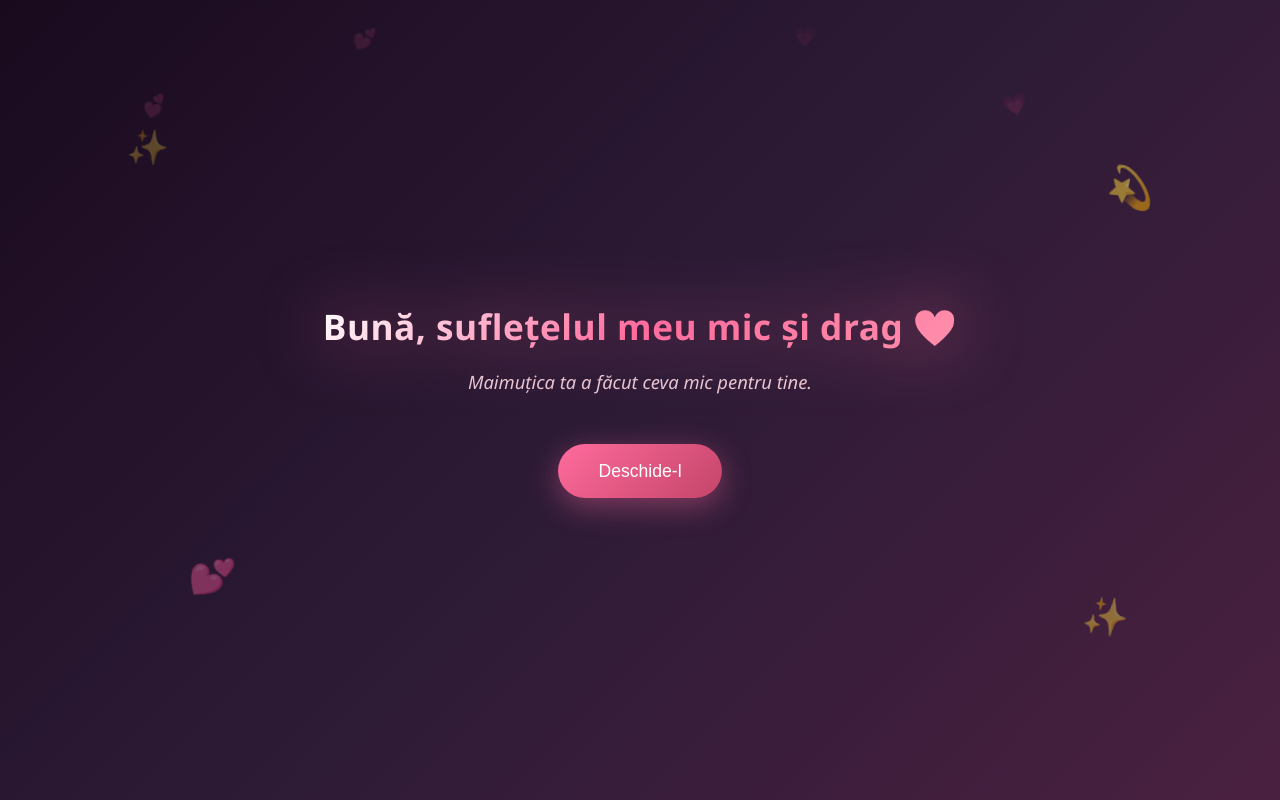
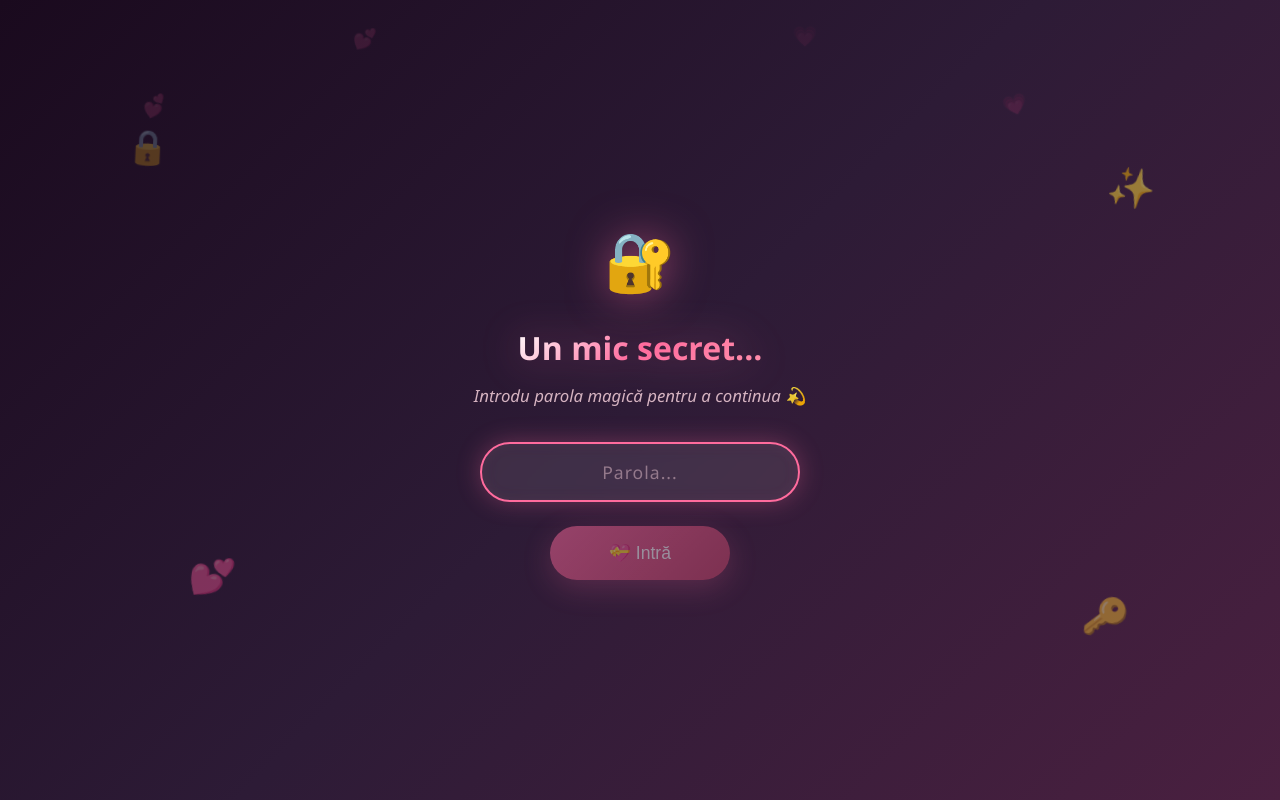
Before and after one commit to CatalinGiga/Surpriza, a React (Vite) app: page / in a window 1280 px wide. Built offline with nearby package versions, Linux system fonts and the light colour scheme.

Commit message:
password fix

```diff
--- a/src/App.jsx
+++ b/src/App.jsx
@@ -1,4 +1,5 @@
 import React, { useState, useRef, useEffect } from 'react';
+import PasswordScreen from './components/PasswordScreen';
 import MusicPlayer from './components/MusicPlayer';
 import CoverScreen from './components/CoverScreen';
 import MemoryScreen from './components/MemoryScreen';
@@ -8,7 +9,7 @@ import YesScreen from './components/YesScreen';
 import SecretScreen from './components/SecretScreen';
 
 function App() {
-  const [currentScreen, setCurrentScreen] = useState('cover');
+  const [currentScreen, setCurrentScreen] = useState('password');
   const [musicStarted, setMusicStarted] = useState(false);
   const audioRef = useRef(null);
 
@@ -40,6 +41,8 @@ function App() {
 
   const renderScreen = () => {
     switch (currentScreen) {
+      case 'password':
+        return <PasswordScreen onSuccess={() => setCurrentScreen('cover')} />;
       case 'cover':
         return <CoverScreen onNext={handleStart} />;
       case 'memory':
--- /dev/null
+++ b/src/components/PasswordScreen.jsx
@@ -0,0 +1,102 @@
+import React, { useState, useRef, useEffect } from 'react';
+
+const HASH = 'f22fb30d6f0bb548d252eafb6aab91001007487686c29a99ed95cfc0b6156542';
+
+async function sha256(message) {
+    const encoder = new TextEncoder();
+    const data = encoder.encode(message);
+    const hashBuffer = await crypto.subtle.digest('SHA-256', data);
+    const hashArray = Array.from(new Uint8Array(hashBuffer));
+    return hashArray.map(b => b.toString(16).padStart(2, '0')).join('');
+}
+
+const PasswordScreen = ({ onSuccess }) => {
+    const [password, setPassword] = useState('');
+    const [error, setError] = useState(false);
+    const [checking, setChecking] = useState(false);
+    const inputRef = useRef(null);
+
+    useEffect(() => {
+        // Check if already authenticated this session
+        if (sessionStorage.getItem('surpriza_auth') === 'true') {
+            onSuccess();
+        }
+        // Focus input on mount
+        if (inputRef.current) {
+            inputRef.current.focus();
+        }
+    }, [onSuccess]);
+
+    const handleSubmit = async (e) => {
+        e.preventDefault();
+        if (checking) return;
+
+        setChecking(true);
+        setError(false);
+
+        const hash = await sha256(password.toLowerCase().trim());
+
+        if (hash === HASH) {
+            sessionStorage.setItem('surpriza_auth', 'true');
+            onSuccess();
+        } else {
+            setError(true);
+            setPassword('');
+            setChecking(false);
+            if (inputRef.current) {
+                inputRef.current.focus();
+            }
+        }
+    };
+
+    return (
+        <section id="password-screen" className="screen active" role="main">
+            <span className="cover-decoration top-left">🔒</span>
+            <span className="cover-decoration top-right">✨</span>
+            <span className="cover-decoration bottom-left">💕</span>
+            <span className="cover-decoration bottom-right">🔑</span>
+
+            <div className="password-container">
+                <div className="password-lock-icon">🔐</div>
+                <h1 className="password-title">Un mic secret...</h1>
+                <p className="password-subtitle">
+                    Introdu parola magică pentru a continua 💫
+                </p>
+
+                <form onSubmit={handleSubmit} className="password-form">
+                    <div className={`password-input-wrapper ${error ? 'shake' : ''}`}>
+                        <input
+                            ref={inputRef}
+                            type="password"
+                            className={`password-input ${error ? 'error' : ''}`}
+                            placeholder="Parola..."
+                            value={password}
+                            onChange={(e) => {
+                                setPassword(e.target.value);
+                                setError(false);
+                            }}
+                            autoComplete="off"
+                            aria-label="Enter password"
+                        />
+                    </div>
+
+                    {error && (
+                        <p className="password-error">
+                            Hmm, nu e parola corectă... Încearcă din nou 💭
+                        </p>
+                    )}
+
+                    <button
+                        type="submit"
+                        className="btn password-btn"
+                        disabled={!password.trim() || checking}
+                    >
+                        {checking ? '✨ Se verifică...' : '💝 Intră'}
+                    </button>
+                </form>
+            </div>
+        </section>
+    );
+};
+
+export default PasswordScreen;
--- a/src/index.css
+++ b/src/index.css
@@ -885,4 +885,153 @@ body {
   .valentine-question {
       font-size: 1.5rem;
   }
+
+  .password-title {
+      font-size: 1.6rem;
+  }
+
+  .password-input {
+      font-size: 1rem;
+      padding: 0.9rem 1.2rem;
+  }
 }
+
+/* ======================== */
+/* Password Screen          */
+/* ======================== */
+
+#password-screen {
+    text-align: center;
+}
+
+.password-container {
+    display: flex;
+    flex-direction: column;
+    align-items: center;
+    gap: 0.5rem;
+    max-width: 400px;
+    width: 100%;
+}
+
+.password-lock-icon {
+    font-size: 3.5rem;
+    margin-bottom: 0.5rem;
+    animation: lockBounce 2s ease-in-out infinite;
+    filter: drop-shadow(0 0 20px rgba(255, 107, 157, 0.5));
+}
+
+@keyframes lockBounce {
+    0%, 100% {
+        transform: translateY(0) scale(1);
+    }
+    50% {
+        transform: translateY(-8px) scale(1.05);
+    }
+}
+
+.password-title {
+    font-size: 2rem;
+    font-weight: 700;
+    background: linear-gradient(135deg, #fff 0%, #ff6b9d 50%, #ff8fab 100%);
+    -webkit-background-clip: text;
+    -webkit-text-fill-color: transparent;
+    background-clip: text;
+    filter: drop-shadow(0 0 20px rgba(255, 107, 157, 0.4));
+    margin-bottom: 0.3rem;
+    line-height: 1.4;
+}
+
+.password-subtitle {
+    font-size: 1.05rem;
+    color: var(--text-soft);
+    font-weight: 300;
+    font-style: italic;
+    margin-bottom: 1.5rem;
+    opacity: 0.9;
+}
+
+.password-form {
+    display: flex;
+    flex-direction: column;
+    align-items: center;
+    gap: 1rem;
+    width: 100%;
+}
+
+.password-input-wrapper {
+    width: 100%;
+    max-width: 320px;
+}
+
+.password-input {
+    width: 100%;
+    padding: 1rem 1.5rem;
+    font-size: 1.1rem;
+    border: 2px solid rgba(255, 107, 157, 0.3);
+    border-radius: 50px;
+    background: rgba(255, 255, 255, 0.06);
+    color: var(--text-light);
+    text-align: center;
+    outline: none;
+    transition: border-color 0.3s ease, box-shadow 0.3s ease, background 0.3s ease;
+    backdrop-filter: blur(8px);
+    -webkit-backdrop-filter: blur(8px);
+    font-family: inherit;
+    letter-spacing: 2px;
+}
+
+.password-input::placeholder {
+    color: rgba(232, 196, 208, 0.5);
+    letter-spacing: 1px;
+}
+
+.password-input:focus {
+    border-color: var(--accent-pink);
+    box-shadow: 0 0 25px rgba(255, 107, 157, 0.3), inset 0 0 15px rgba(255, 107, 157, 0.05);
+    background: rgba(255, 255, 255, 0.09);
+}
+
+.password-input.error {
+    border-color: #ff4757;
+    box-shadow: 0 0 20px rgba(255, 71, 87, 0.3);
+}
+
+.password-error {
+    color: #ff6b81;
+    font-size: 0.9rem;
+    font-style: italic;
+    animation: errorFadeIn 0.4s ease-out;
+}
+
+@keyframes errorFadeIn {
+    0% {
+        opacity: 0;
+        transform: translateY(-5px);
+    }
+    100% {
+        opacity: 1;
+        transform: translateY(0);
+    }
+}
+
+/* Shake animation for wrong password */
+.shake {
+    animation: shakeInput 0.5s ease-in-out;
+}
+
+@keyframes shakeInput {
+    0%, 100% { transform: translateX(0); }
+    10%, 50%, 90% { transform: translateX(-8px); }
+    30%, 70% { transform: translateX(8px); }
+}
+
+.password-btn {
+    margin-top: 0.5rem;
+    min-width: 180px;
+}
+
+.password-btn:disabled {
+    opacity: 0.5;
+    cursor: not-allowed;
+    transform: none !important;
+}
```
